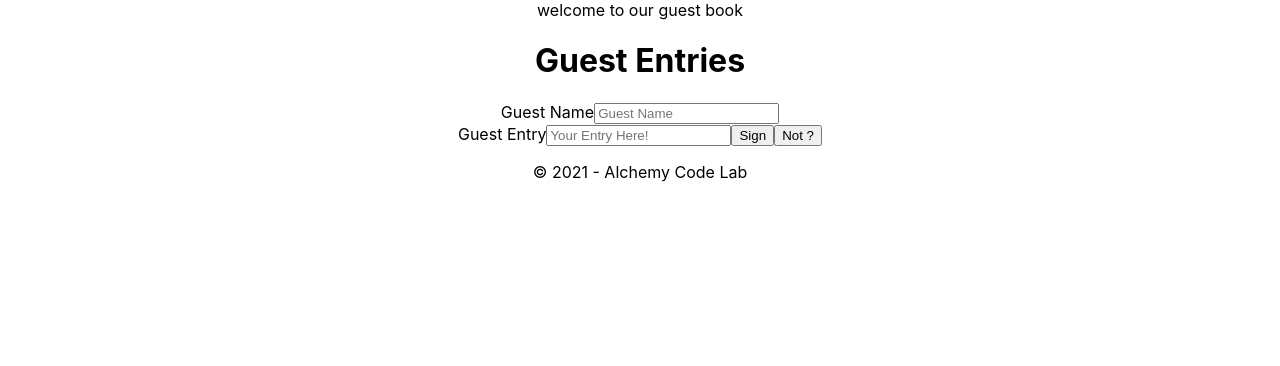
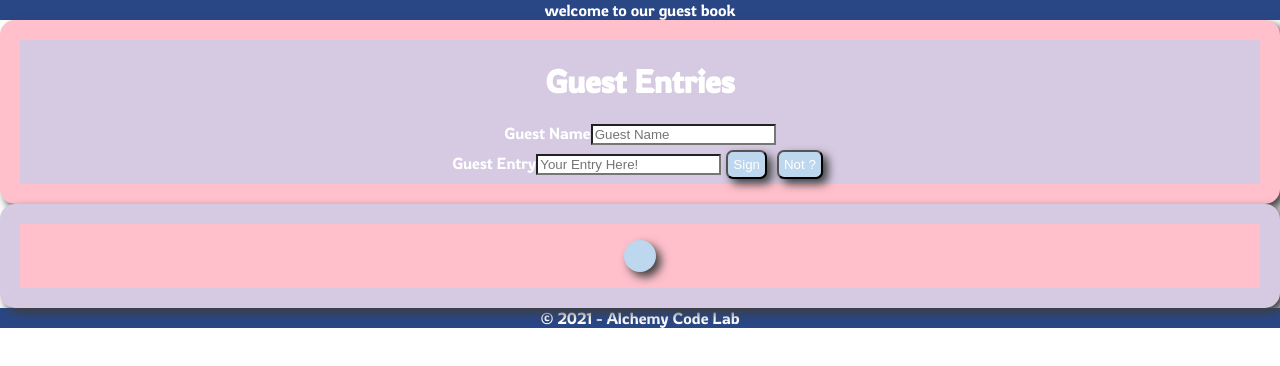
Before and after one commit to VioletKatrinStewart/adv-react-guestbook, a React (Create React App) app: page / in a window 1280 px wide. Shown: the top 366 px of the page. Built offline with nearby package versions, Linux system fonts and the light colour scheme.

Commit message:
bare bones css

```diff
--- a/src/components/Entry/Entry.jsx
+++ b/src/components/Entry/Entry.jsx
@@ -1,3 +1,4 @@
+import './Entry.css';
 export default function Entry({ entry: { name, message } }) {
   return (
     <div>
--- /dev/null
+++ b/src/components/EntryList/EntryList.css
@@ -0,0 +1,20 @@
+.entrydiv {
+  display: flex;
+  flex-direction: column;
+  align-items: center;
+  border-radius: 15px;
+  border: solid 20px rgb(214, 202, 226);
+  background-color: pink;
+  filter: drop-shadow(5px 5px 5px rgb(62, 62, 62));
+}
+
+.listdiv {
+  background-color: rgb(188, 215, 238);
+  filter: drop-shadow(5px 5px 5px rgb(62, 62, 62));
+}
+
+ul {
+  list-style-type: none;
+  padding: 1rem;
+  border-radius: 1rem;
+}
--- a/src/components/EntryList/EntryList.jsx
+++ b/src/components/EntryList/EntryList.jsx
@@ -1,12 +1,13 @@
 import { useEntries } from '../../Context/EntryContext';
 import Entry from '../Entry/Entry';
+import './EntryList.css';
 
 export default function EntryList() {
   const { entries } = useEntries();
 
   return (
-    <div>
-      <ul>
+    <div className="entrydiv">
+      <ul className="listdiv">
         {entries.map((entry) => {
           return (
             <li key={`${entry.name}-${entry.message}`}>
--- /dev/null
+++ b/src/components/GuestBook/GuestBook.css
@@ -0,0 +1,24 @@
+.guestbookdiv {
+  display: flex;
+  flex-direction: column;
+  align-items: center;
+  border-radius: 15px;
+  border: solid 20px pink;
+  background-color: rgb(214, 202, 226);
+  filter: drop-shadow(5px 5px 5px rgb(62, 62, 62));
+}
+
+.guestbookdiv button {
+  width: fit-content;
+  background-color: rgb(188, 215, 238);
+  color: white;
+  border-radius: 7px;
+  padding: 5px;
+  margin: 5px;
+  filter: drop-shadow(5px 5px 5px rgb(62, 62, 62));
+}
+
+.guestbookdiv input {
+  color: rgb(245, 150, 166);
+  background-color: white;
+}
--- a/src/components/GuestBook/GuestBook.jsx
+++ b/src/components/GuestBook/GuestBook.jsx
@@ -2,6 +2,7 @@ import React from 'react';
 import { useState } from 'react';
 import { useEntries } from '../../Context/EntryContext';
 import { useUser } from '../../Context/UserContext';
+import './GuestBook.css';
 
 export default function GuestBook() {
   const [name, setName] = useState('');
@@ -35,7 +36,7 @@ export default function GuestBook() {
   );
 
   return (
-    <div>
+    <div className="guestbookdiv">
       <h1>Guest Entries</h1>
       {!user && guestNameInput}
       <form onSubmit={handleSubmit}>
--- /dev/null
+++ b/src/components/Layout/Footer.css
@@ -0,0 +1,3 @@
+.footerdiv {
+  background-color: rgb(41, 70, 133);
+}
--- a/src/components/Layout/Footer.jsx
+++ b/src/components/Layout/Footer.jsx
@@ -1,5 +1,6 @@
 import React from 'react';
+import './Footer.css';
 
 export default function Footer() {
-  return <div>© 2021 - Alchemy Code Lab</div>;
+  return <div className="footerdiv">© 2021 - Alchemy Code Lab</div>;
 }
--- /dev/null
+++ b/src/components/Layout/Header.css
@@ -0,0 +1,7 @@
+.headerdiv {
+  background-color: rgb(41, 70, 133);
+}
+
+.nouserdiv {
+  background-color: rgb(41, 70, 133);
+}
--- a/src/components/Layout/Header.jsx
+++ b/src/components/Layout/Header.jsx
@@ -1,8 +1,9 @@
 import React from 'react';
 import { useUser } from '../../Context/UserContext';
+import './Header.css';
 
 export default function Header() {
   const { user } = useUser();
-  if (user) return <div>Hi {user}</div>;
-  return <div>welcome to our guest book</div>;
+  if (user) return <div className="headerdiv">Hi {user}</div>;
+  return <div className="nouserdiv">welcome to our guest book</div>;
 }
--- a/src/index.css
+++ b/src/index.css
@@ -1,13 +1,13 @@
+@import url('https://fonts.googleapis.com/css2?family=Rowdies:wght@300&display=swap');
+
 body {
   margin: 0;
-  font-family: -apple-system, BlinkMacSystemFont, 'Segoe UI', 'Roboto', 'Oxygen',
-    'Ubuntu', 'Cantarell', 'Fira Sans', 'Droid Sans', 'Helvetica Neue',
-    sans-serif;
   -webkit-font-smoothing: antialiased;
   -moz-osx-font-smoothing: grayscale;
+  font-family: 'Rowdies', cursive;
+  color: white;
 }
 
 code {
-  font-family: source-code-pro, Menlo, Monaco, Consolas, 'Courier New',
-    monospace;
+  font-family: source-code-pro, Menlo, Monaco, Consolas, 'Courier New', monospace;
 }
```
Also changed, not shown: src/components/Entry/Entry.css (added, +9 -0 lines).
